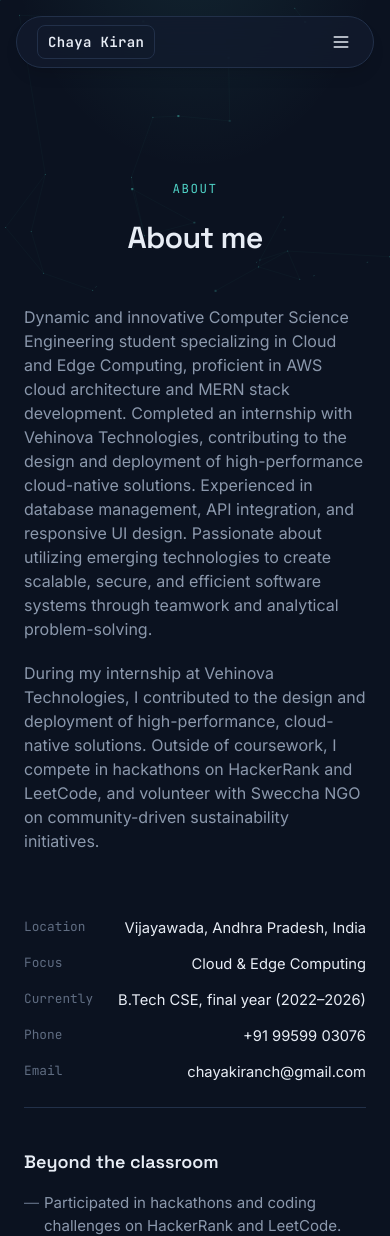
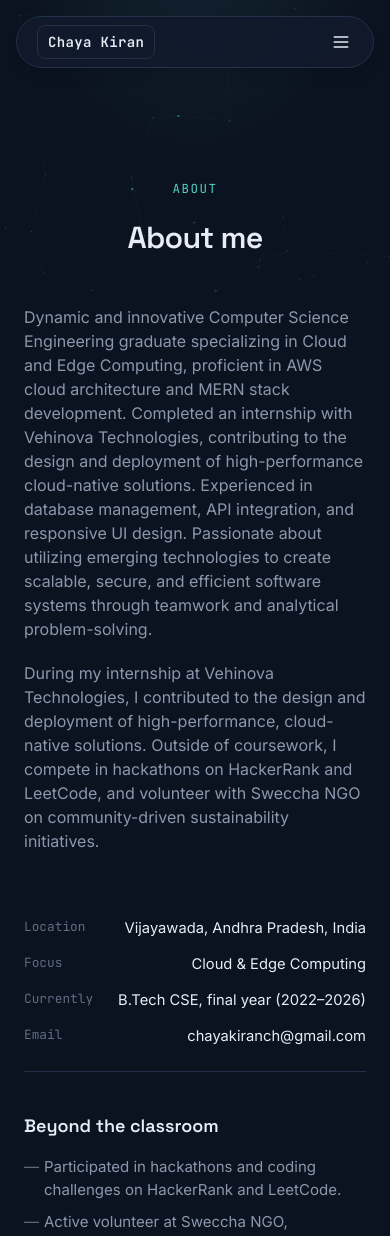
Before and after one commit to chayakiranch/ChayaKiran_portfolio, a React (Vite) app: page /about in a window 390 px wide. Shown: the top 1236 px of the page. Built offline with nearby package versions, Linux system fonts and the light colour scheme.

Commit message:
Remove phone number from profile and contact pages

```diff
--- a/src/data/profileData.js
+++ b/src/data/profileData.js
@@ -4,12 +4,13 @@ const profile = {
   initials: "CCK",
   role: "Cloud & Edge Computing Engineer · Full-Stack (MERN) Developer",
   location: "Vijayawada, Andhra Pradesh, India",
-  phone: "+91 99599 03076",
+  // REMOVED: phone field deleted per request (mobile number removed from whole project)
   email: "chayakiranch@gmail.com",
   resumeFile: "/resume/Chaya_Kiran_Resume.pdf",
   resumeLastUpdated: "April 20, 2026", // NEW: shown on the Resume page — update this whenever you upload a new resumeFile
+  // FIXED: "student" -> "graduate" (Task 2)
   objective:
-    "Dynamic and innovative Computer Science Engineering student specializing in Cloud and Edge Computing, proficient in AWS cloud architecture and MERN stack development. Completed an internship with Vehinova Technologies, contributing to the design and deployment of high-performance cloud-native solutions. Experienced in database management, API integration, and responsive UI design. Passionate about utilizing emerging technologies to create scalable, secure, and efficient software systems through teamwork and analytical problem-solving.",
+    "Dynamic and innovative Computer Science Engineering graduate specializing in Cloud and Edge Computing, proficient in AWS cloud architecture and MERN stack development. Completed an internship with Vehinova Technologies, contributing to the design and deployment of high-performance cloud-native solutions. Experienced in database management, API integration, and responsive UI design. Passionate about utilizing emerging technologies to create scalable, secure, and efficient software systems through teamwork and analytical problem-solving.",
   socials: {
     linkedin: "https://www.linkedin.com/in/chaya-kiran-chintakula/",
     github: "https://github.com/chayakiranch",
--- a/src/pages/AboutPage.jsx
+++ b/src/pages/AboutPage.jsx
@@ -26,7 +26,7 @@ export default function AboutPage() {
               <Fact label="Location" value={profile.location} />
               <Fact label="Focus" value="Cloud & Edge Computing" />
               <Fact label="Currently" value="B.Tech CSE, final year (2022–2026)" />
-              <Fact label="Phone" value={profile.phone} />
+              {/* REMOVED: Phone fact row deleted per request (mobile number removed from whole project) */}
               <Fact label="Email" value={profile.email} />
             </div>
 
--- a/src/pages/ContactPage.jsx
+++ b/src/pages/ContactPage.jsx
@@ -1,10 +1,10 @@
 import { useState } from "react";
-import { Mail, Phone, Linkedin, Github } from "lucide-react";
+import { Mail, Linkedin, Github } from "lucide-react"; // FIXED: Phone icon import removed
 import profile from "../data/profileData";
 
 const contactLinks = [
   { icon: Mail, label: profile.email, href: `mailto:${profile.email}` },
-  { icon: Phone, label: profile.phone, href: `tel:${profile.phone.replace(/\s/g, "")}` },
+  // REMOVED: Phone contact link deleted per request (mobile number removed from whole project)
   { icon: Linkedin, label: profile.socials.linkedin || "Add your LinkedIn URL", href: profile.socials.linkedin || "#" },
   { icon: Github, label: profile.socials.github || "Add your GitHub URL", href: profile.socials.github || "#" },
 ];
```
